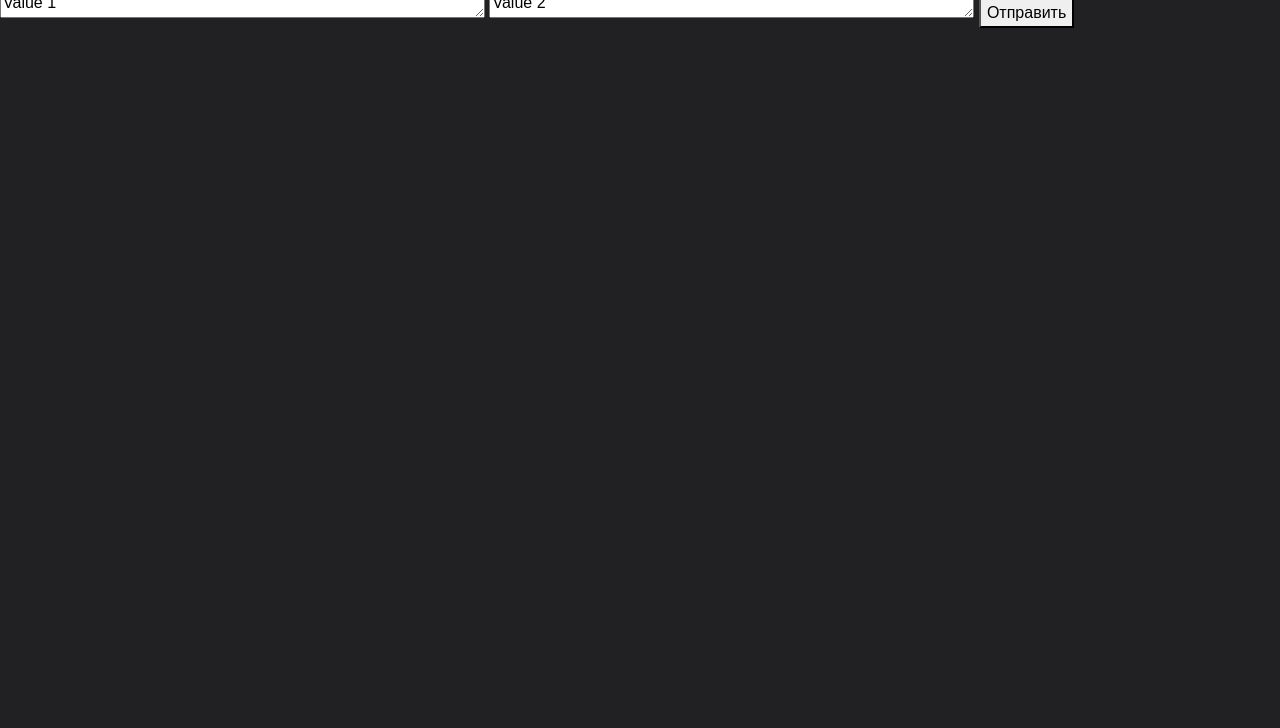
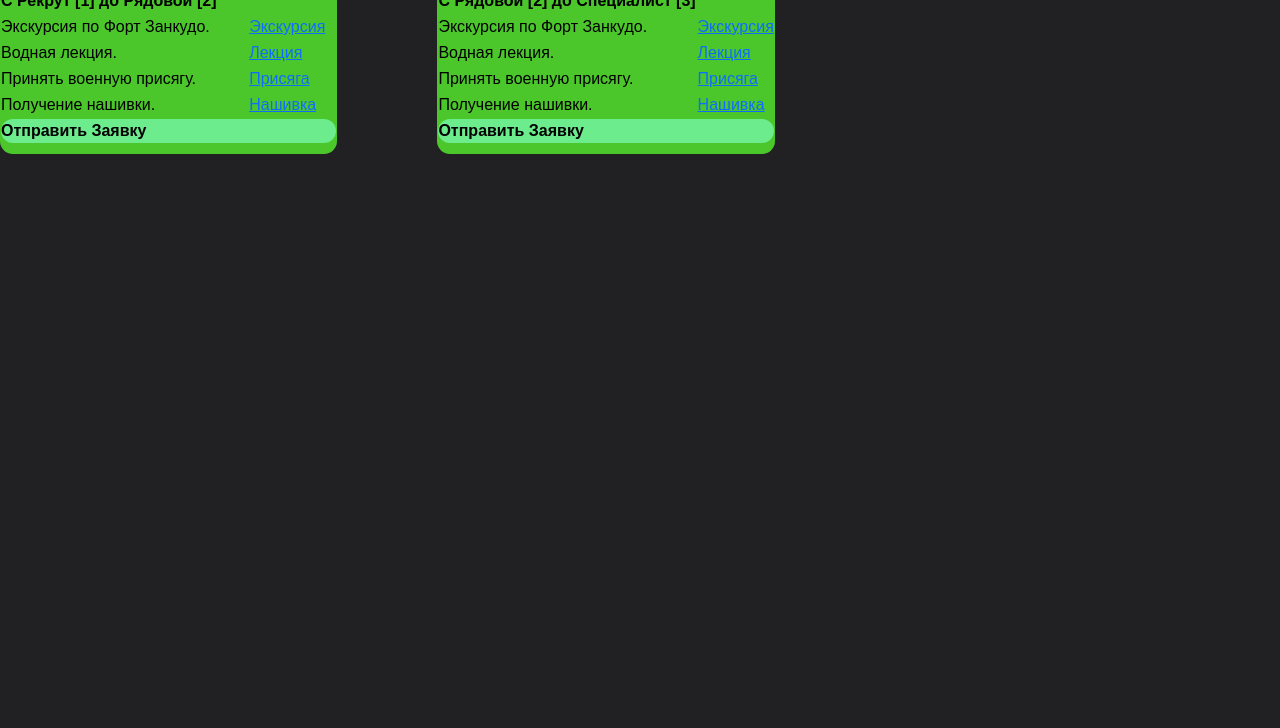
Before and after one commit to satofan/SANG, a plain HTML site: page applications_academy.html in a window 1280 px wide. Shown: the part 72-800 px from the top of the page. Drawn offline with nearby package versions, Linux system fonts and the light colour scheme.

Commit message:
начало

```diff
--- a/applications_academy.html
+++ b/applications_academy.html
@@ -24,62 +24,70 @@
         <a href="military_academy.html">Military Academy</a>
     </li>
     </nav>
-    <form action="https://discord.com/api/webhooks/1211381723602882610/UaD-uVDMXNT1E77cxS7BI6YW6obAAdkSUFtonMQGuLLDVQt91-5Ik5ET-guV6xHn1Jle" method="POST">
-      <input type="hidden" name="payload_json" value='{
-          "content": "<@783414932128923708>",
-          "embeds": [
-              {
-                  "title": "Новая заявка! От Academy!",
-                  "color": 5219822,
-                  "fields": [
-                      {
-                          "name": "Имя Фамилия",
-                          "value": "Change",
-                          "inline": false
-                      },
-                      {
-                          "name": "С какого на какой повышаетесь",
-                          "value": "Change",
-                          "inline": false
-                      },
-                      {
-                          "name": "Экскурсия по Форт Занкудо.",
-                          "value": "Change",
-                          "inline": false
-                      },
-                      {
-                          "name": "Водная лекция.",
-                          "value": "Change",
-                          "inline": false
-                      },
-                      {
-                          "name": "Военная присяга",
-                          "value": "Change",
-                          "inline": false
-                      }
-                  ],
-                  "footer": {
-                      "text": "This is a footer"
-                  },
-                  "timestamp": "2022-05-04T14:45:00.000Z"
-              }
-          ]
-      }' />
-      <textarea id="embedField1Value" rows="1" cols="50" oninput="updateValue()">Value 1</textarea>
-      <textarea id="embedField2Value" rows="1" cols="50" oninput="updateValue()">Value 2</textarea>
-      <button type="submit">Отправить</button>
 
-      <script>
-          function updateValue() {
-              const payloadJson = document.querySelector('input[name="payload_json"]');
-              const embedField1Value = document.querySelector('#embedField1Value');
-              const embedField2Value = document.querySelector('#embedField2Value');
-              const payload = JSON.parse(payloadJson.value);
-              payload.embeds[0].fields[0].value = embedField1Value.value;
-              payloadJson.value = JSON.stringify(payload);
-          }
-      </script>
-  </form>
+    <div class="table-container">
+        <table class="up">
+            <thead>
+                <tr>
+                    <th>C Рекрут [1] до Рядовой [2]</th>
+                </tr>
+            </thead>
+            <tbody>
+                <tr>
+                    <td>Экскурсия по Форт Занкудо.</td>
+                    <td><a href="ссылка на сайт ma" target="_blank">Экскурсия</a></td>
+                </tr>
+                <tr>
+                    <td>Водная лекция.</td>
+                    <td><a href="ссылка на сайт ma" target="_blank">Лекция</a></td>
+                </tr>
+                <tr>
+                    <td>Принять военную присягу.</td>
+                    <td><a href="ссылка на сайт ma" target="_blank">Присяга</a></td>
+                </tr>
+                <tr>
+                    <td>Получение нашивки.</td>
+                    <td><a href="ссылка на сайт ma" target="_blank">Нашивка</a></td>
+                </tr>
+                <tr>
+                    <td colspan="3" style="text-align: right;">
+                        <a class="buttonup"  href="applications_academy2.html">Отправить Заявку</a>
+                    </td>
+                </tr>
+            </tbody>
+        </table>
+        <table class="up table-right">
+            <thead>
+                <tr>
+                    <th>С Рядовой [2] до Специалист [3]</th>
+                </tr>
+            </thead>
+            <tbody>
+                <tr>
+                    <td>Экскурсия по Форт Занкудо.</td>
+                    <td><a href="ссылка на сайт ma" target="_blank">Экскурсия</a></td>
+                </tr>
+                <tr>
+                    <td>Водная лекция.</td>
+                    <td><a href="ссылка на сайт ma" target="_blank">Лекция</a></td>
+                </tr>
+                <tr>
+                    <td>Принять военную присягу.</td>
+                    <td><a href="ссылка на сайт ma" target="_blank">Присяга</a></td>
+                </tr>
+                <tr>
+                    <td>Получение нашивки.</td>
+                    <td><a href="ссылка на сайт ma" target="_blank">Нашивка</a></td>
+                </tr>
+                <tr>
+                    <td colspan="3" style="text-align: right;">
+                        <a class="buttonup"  href="applications_academy2.html">Отправить Заявку</a>
+                    </td>
+                </tr>
+            </tbody>
+        </table>
+    </div>
+
 </div>
   <div class="centervidio">
   </div>
--- a/style.css
+++ b/style.css
@@ -9,7 +9,7 @@
     margin: 0 auto;
   }
   body {
-    color:white;
+    color:white !important;
     background: rgb(33, 33, 35) !important;
   }
   .logo{
@@ -154,3 +154,31 @@
     text-decoration: none;
     background: linear-gradient(to right, #8e2de2, #4a00e0); /* Градиентный фон */
   }
+  .up {
+    background-color: #4bc72c;
+    border-radius: 13px;
+    color: black;
+
+  }
+  .buttonup {
+    padding-right: 190px;
+    margin-bottom: 10px;
+    border-radius: 13px;
+    color: #000000;
+    background-color: #6cec8c;
+    display: block;
+    text-align: center;
+    text-decoration: none;
+    font-weight: bold;
+  }
+  .buttonup span {
+    text-align: center;
+    display: block;
+}
+.table-container {
+  display: flex;
+  flex-direction: row;
+}
+.table-right {
+  margin-left: 100px;
+}
```
Also changed, not shown: applications_academy2.html (added, +94 -0 lines).
